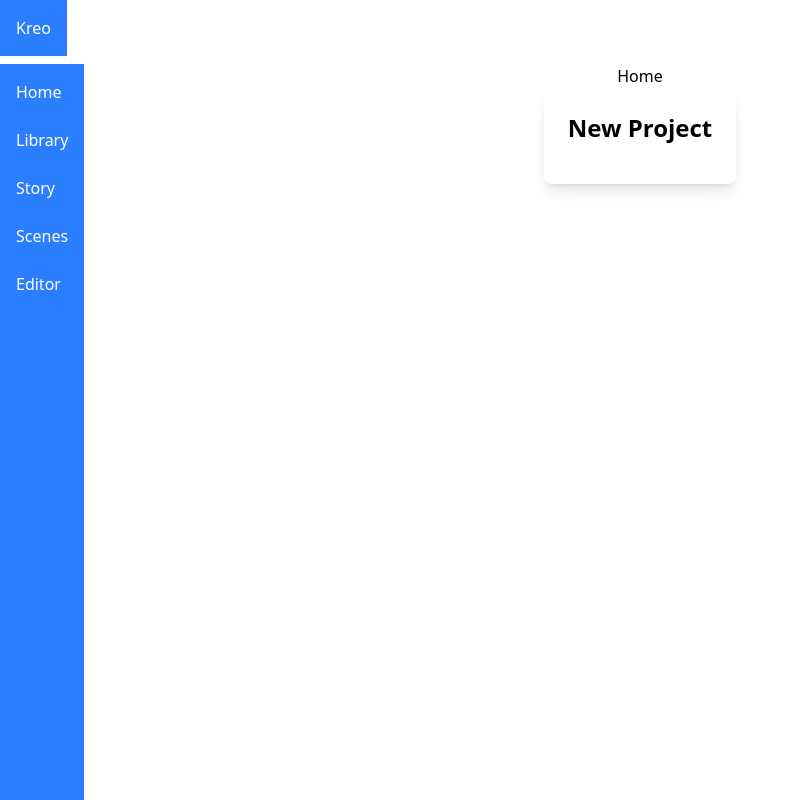
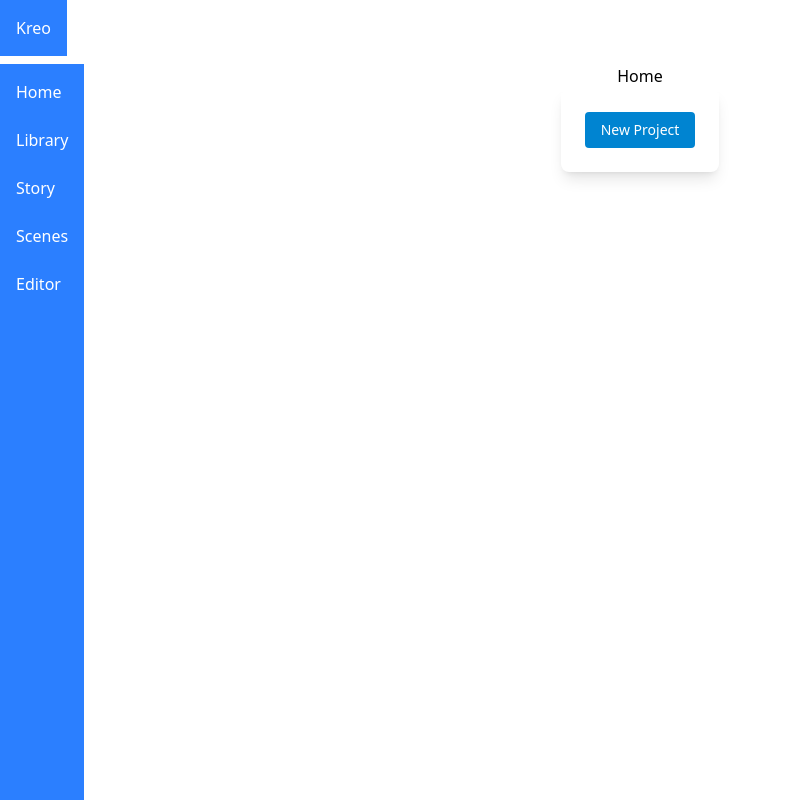
Before and after one commit to ThamzidKarim/Kreo, a React (Vite) app: page / in a window 1280 px wide. Shown: the whole page, without its empty margins (0-797 px from the left). Built offline with nearby package versions, Linux system fonts and the light colour scheme.

Commit message:
Add button to card

```diff
--- a/src/components/Card.tsx
+++ b/src/components/Card.tsx
@@ -1,7 +1,12 @@
+import { Button } from '@headlessui/react'
+
 function Card() {
     return (
         <div className="bg-white shadow-lg rounded-lg p-6 max-w-sm">
-            <h2 className="text-2xl font-bold mb-4">New Project</h2>
+            <Button className="rounded bg-sky-600 py-2 px-4 text-sm text-white
+             data-[hover]:bg-sky-500 data-[hover]:data-[active]:bg-sky-700">
+                New Project
+            </Button>
         </div>
     );
 }
```
